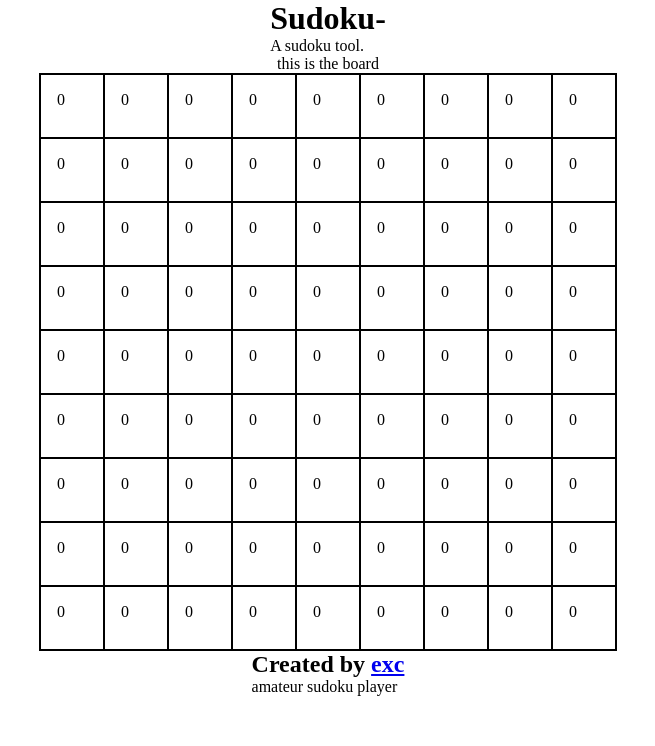
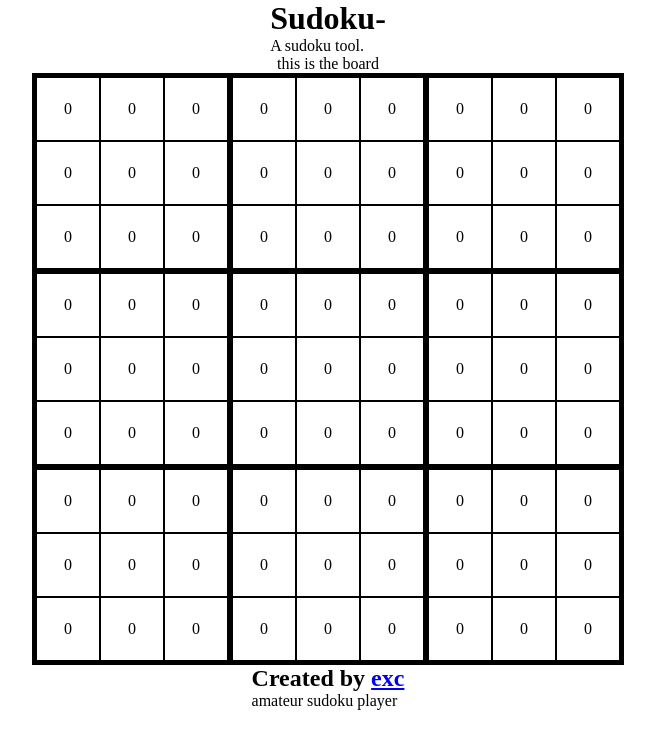
Before and after one commit to exchyphen/sudoku--hyphen, a React (Vite) app: page / in a window 1280 px wide. Shown: the top 746 px of the page, without its empty margins (312-967 px from the left). Built offline with nearby package versions, Linux system fonts and the light colour scheme.

Commit message:
created box structure

```diff
--- a/src/App.css
+++ b/src/App.css
@@ -11,8 +11,8 @@
   max-height: 1200px;
 
   display: grid;
-  grid-template-columns: repeat(9, 1fr);
-  grid-template-rows: repeat(9, 1fr);
+  grid-template-columns: repeat(3, 1fr);
+  grid-template-rows: repeat(3, 1fr);
 
-  border: 1px solid black;
+  border: 2px solid black;
 }
--- a/src/App.jsx
+++ b/src/App.jsx
@@ -1,8 +1,8 @@
 import { useEffect, useState } from "react";
 import "./App.css";
-import SudokuChecker from "./SudokuChecker.js";
+import SudokuLibrary from "./SudokuLibrary.js";
 
-import Cell from "./components/cell";
+import Box from "./components/box";
 
 function App() {
   const [focus, setFocus] = useState(undefined);
@@ -11,11 +11,15 @@ function App() {
   const MAX_COL = 9;
 
   // board data
+
   const data__board = Array.from(Array(MAX_ROW), () => Array(MAX_COL));
   // initialize data board
   for (let row = 0; row < MAX_ROW; row++) {
     for (let col = 0; col < MAX_COL; col++) {
       data__board[row][col] = {
+        row: row,
+        col: col,
+        box: SudokuLibrary.findBox(row, col),
         value: 0,
         corner: [],
         center: [],
@@ -28,22 +32,25 @@ function App() {
 
   // helper function: create the board from cell components
   const createBoard = () => {
-    const arr = [];
+    const boxArr = Array(9);
+    for (let i = 0; i < boxArr.length; i++) {
+      boxArr[i] = [];
+    }
 
     for (let row = 0; row < MAX_ROW; row++) {
       for (let col = 0; col < MAX_COL; col++) {
-        arr.push(
-          <Cell key={`cell-${row}-${col}`} data={data__board[row][col]}></Cell>
-        );
+        boxArr[data__board[row][col].box].push(data__board[row][col]);
       }
     }
 
-    return arr;
+    return boxArr.map((data, index) => {
+      return <Box key={`box${index}`} data={data}></Box>;
+    });
   };
 
   useEffect(() => {
     // test js
-    SudokuChecker.test();
+    console.log(data__board);
   }, []);
 
   return (
--- a/src/SudokuChecker.js
+++ b/src/SudokuLibrary.js
@@ -1,5 +1,9 @@
 const SudokuChecker = {
   test: () => console.log("test complete"),
+
+  findBox: (row, col) => {
+    return Math.trunc(row / 3) * 3 + Math.trunc(col / 3);
+  },
 };
 
 export default SudokuChecker;
--- /dev/null
+++ b/src/components/box.css
@@ -0,0 +1,7 @@
+.box {
+    display: grid;
+    grid-template-columns: repeat(3, 1fr);
+    grid-template-rows: repeat(3, 1fr);
+
+    border: 2px solid black;
+}
--- /dev/null
+++ b/src/components/box.jsx
@@ -0,0 +1,16 @@
+import "./box.css";
+
+import Cell from "./cell";
+
+const Box = (props) => {
+  // create box
+  const createBox = () => {
+    return props.data.map((data, index) => {
+      return <Cell key={`cell_R${data.row}_C${data.col}`} data={data}></Cell>;
+    });
+  };
+
+  return <section className="box">{createBox()}</section>;
+};
+
+export default Box;
--- a/src/components/cell.css
+++ b/src/components/cell.css
@@ -3,11 +3,15 @@
     min-height: 4rem;
 
     padding: 1rem;
+    border: 1px solid black;
 
-    border: 1px solid black;
+    display: flex;
+    justify-content: center;
+    align-items: center;
 }
 
 .cell:hover {
     cursor: pointer;
-    background: gray;
+    background: orange;
+    filter: brightness(1.2);
 }
```
